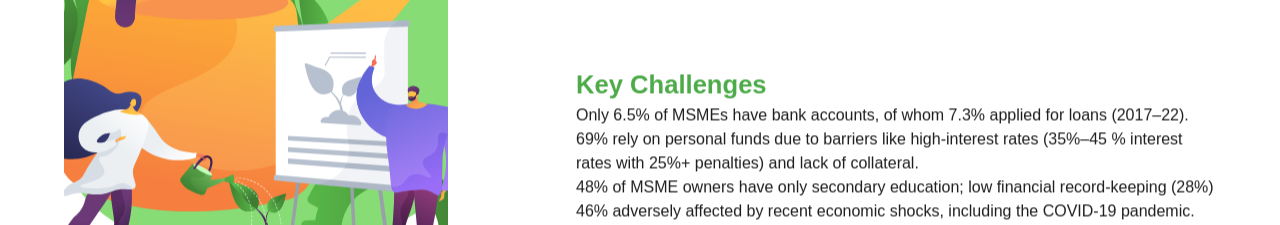
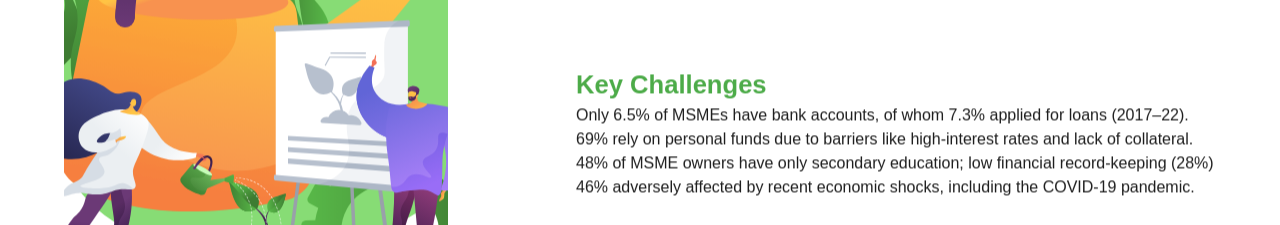
Before and after one commit to Leevai-Kaugu/fanaka-web-app, a Next.js app: page / in a window 1280 px wide. Shown: the part 1020-1245 px from the top of the page. Built offline with nearby package versions, Linux system fonts and the light colour scheme.

Commit message:
Update page.tsx

```diff
--- a/components/about_summary/page.tsx
+++ b/components/about_summary/page.tsx
@@ -27,7 +27,7 @@ export default function Summary(){
             <p className='font-bold text-fp text-[5vw] md:text-[2vw]'>Key Challenges</p>
             <ul className='text-fg'>
               <li>Only 6.5% of MSMEs have bank accounts, of whom 7.3% applied for loans (2017–22).</li>
-              <li>69% rely on personal funds due to barriers like high-interest rates (35%–45 % interest rates with 25%+ penalties) and lack of collateral.</li>
+              <li>69% rely on personal funds due to barriers like high-interest rates and lack of collateral.</li>
               <li>48% of MSME owners have only secondary education; low financial record‑keeping (28%)</li>
               <li>46% adversely affected by recent economic shocks, including the COVID-19 pandemic.</li>
             </ul>
```
